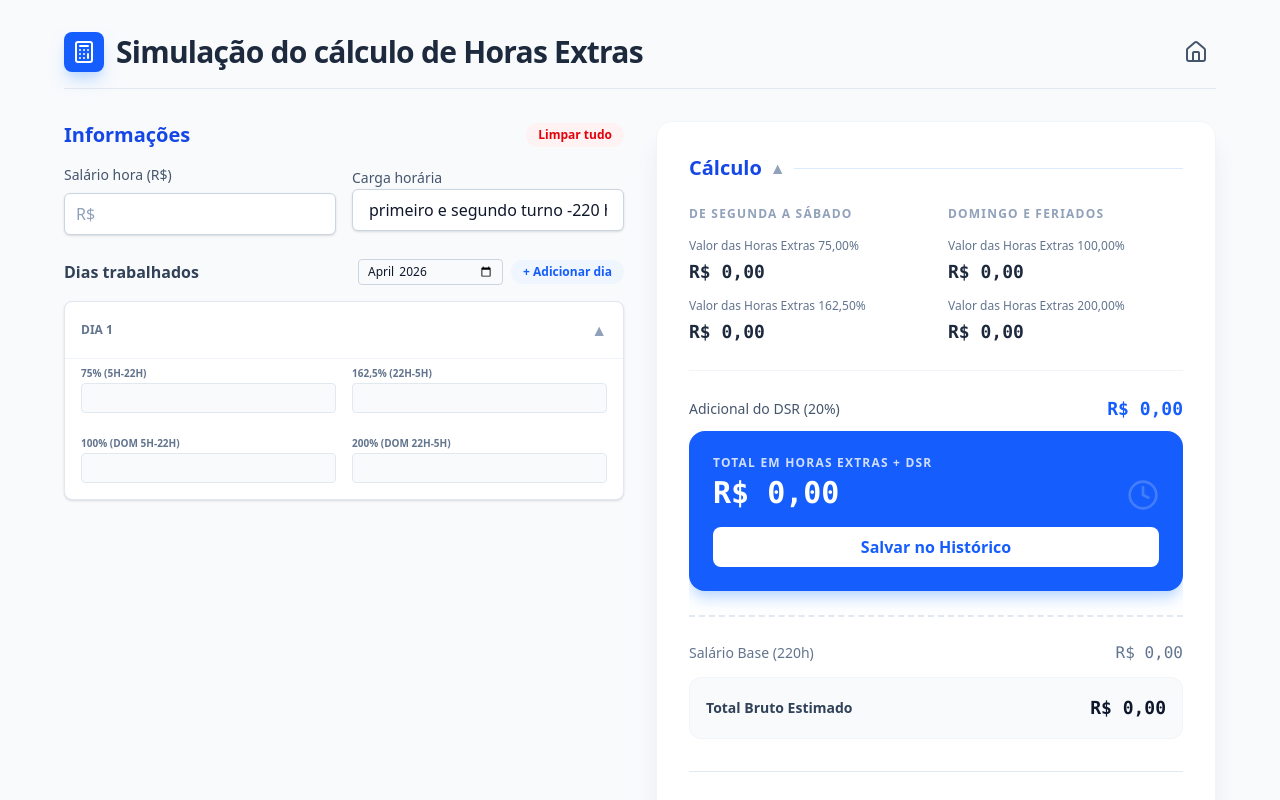
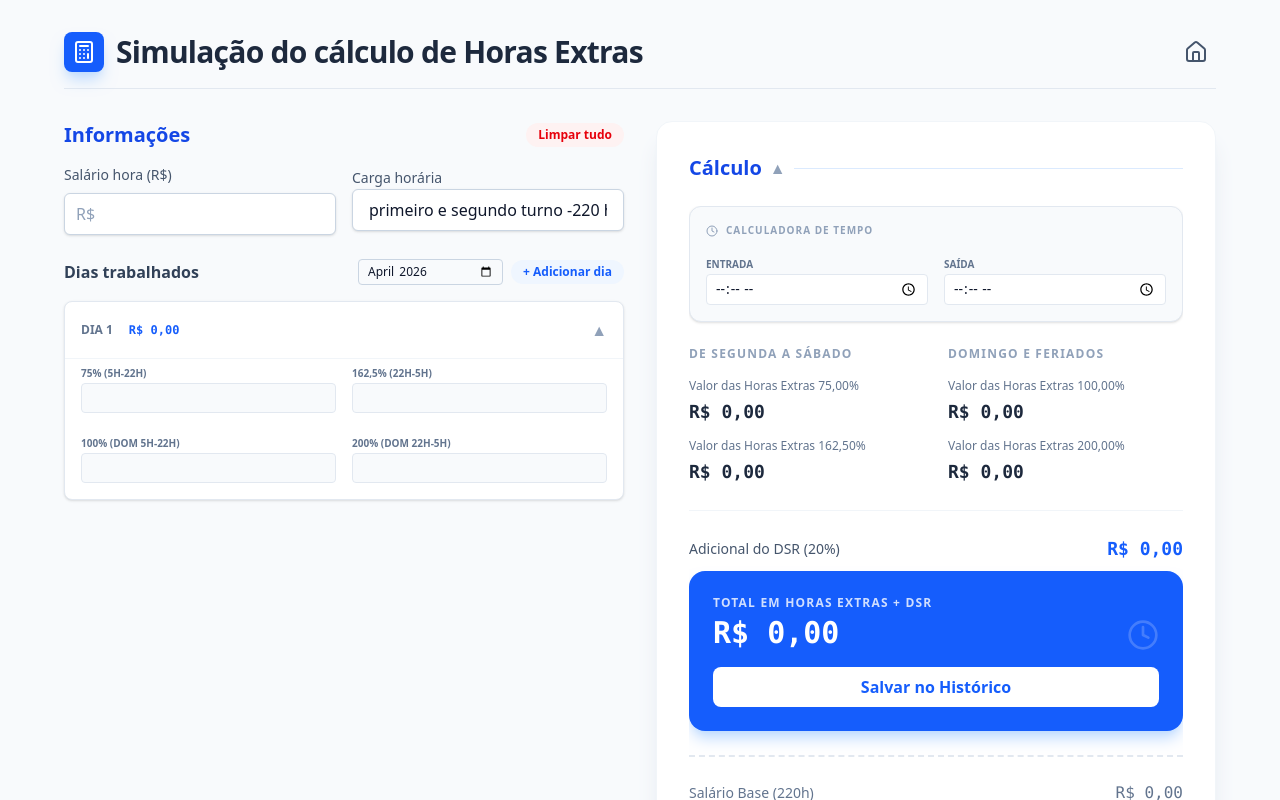
Before and after one commit to froesvieira-droid/Calculo-Hora-Extra, a React (Vite) app: page / in a window 1280 px wide. Shown: the top 800 px of the page. Built offline with nearby package versions, Linux system fonts and the light colour scheme.

Commit message:
feat: Add entry and exit time inputs for hourly calculation
Introduces input fields for entry and exit times, enabling the calculation of worked hours for each day. This allows for more precise overtime calculations based on actual working periods.

```diff
--- a/src/App.tsx
+++ b/src/App.tsx
@@ -37,8 +37,26 @@ export default function App() {
     return saved ? JSON.parse(saved) : [];
   });
   const [referenceMonth, setReferenceMonth] = useState<string>(new Date().toISOString().slice(0, 7)); // YYYY-MM
+  const [entryTime, setEntryTime] = useState<string>('');
+  const [exitTime, setExitTime] = useState<string>('');
 
   // Calculations
+  const workedHoursResult = useMemo(() => {
+    if (!entryTime || !exitTime) return null;
+    const [h1, m1] = entryTime.split(':').map(Number);
+    const [h2, m2] = exitTime.split(':').map(Number);
+    let diffMinutes = (h2 * 60 + m2) - (h1 * 60 + m1);
+    if (diffMinutes < 0) diffMinutes += 24 * 60;
+
+    const h = Math.floor(diffMinutes / 60);
+    const m = diffMinutes % 60;
+    const decimal = diffMinutes / 60;
+    return {
+      formatted: `${h}h ${m.toString().padStart(2, '0')}min`,
+      decimal: decimal.toFixed(2)
+    };
+  }, [entryTime, exitTime]);
+
   const calculations = useMemo(() => {
     const wage = Number(hourlyWage || 0);
 
@@ -209,7 +227,17 @@ export default function App() {
                       className="flex justify-between items-center p-4 cursor-pointer hover:bg-slate-50"
                       onClick={() => setExpandedDayId(expandedDayId === day.id ? null : day.id)}
                     >
-                      <span className="text-xs font-bold text-slate-500 uppercase">Dia {index + 1}</span>
+                        <div className="flex items-center gap-4">
+                          <span className="text-xs font-bold text-slate-500 uppercase">Dia {index + 1}</span>
+                          <span className="text-xs font-mono font-semibold text-blue-600">
+                            {formatCurrency(
+                              (Number(day.hours75 || 0) * (Number(hourlyWage || 0) * 1.75)) +
+                              (Number(day.hours162 || 0) * (Number(hourlyWage || 0) * 2.625)) +
+                              (Number(day.hours100 || 0) * (Number(hourlyWage || 0) * 2.00)) +
+                              (Number(day.hours200 || 0) * (Number(hourlyWage || 0) * 3.00))
+                            )}
+                          </span>
+                        </div>
                       <div className="flex items-center gap-2">
                         {days.length > 1 && (
                           <button onClick={(e) => { e.stopPropagation(); removeDay(day.id); }} className="text-xs text-red-500 hover:text-red-700">Remover</button>
@@ -278,6 +306,42 @@ export default function App() {
                   className="overflow-hidden"
                 >
                   <div className="space-y-6">
+                    {/* Calculadora de Horas (Utility) */}
+                    <div className="bg-slate-50 p-4 rounded-xl border border-slate-200 shadow-sm">
+                      <h4 className="text-[10px] font-bold text-slate-400 uppercase tracking-widest mb-3 flex items-center gap-2">
+                        <Clock className="w-3 h-3" /> Calculadora de Tempo
+                      </h4>
+                      <div className="grid grid-cols-2 gap-4">
+                        <div className="space-y-1">
+                          <label className="text-[10px] font-semibold text-slate-500 uppercase">Entrada</label>
+                          <input
+                            type="time"
+                            value={entryTime}
+                            onChange={(e) => setEntryTime(e.target.value)}
+                            className="w-full px-2 py-1 bg-white border border-slate-200 rounded text-sm outline-none focus:ring-1 focus:ring-blue-500"
+                          />
+                        </div>
+                        <div className="space-y-1">
+                          <label className="text-[10px] font-semibold text-slate-500 uppercase">Saída</label>
+                          <input
+                            type="time"
+                            value={exitTime}
+                            onChange={(e) => setExitTime(e.target.value)}
+                            className="w-full px-2 py-1 bg-white border border-slate-200 rounded text-sm outline-none focus:ring-1 focus:ring-blue-500"
+                          />
+                        </div>
+                      </div>
+                      {workedHoursResult && (
+                        <div className="mt-3 pt-3 border-t border-slate-200 flex justify-between items-center">
+                          <span className="text-[10px] font-bold text-slate-500 uppercase">Tempo Total:</span>
+                          <div className="text-right">
+                            <p className="text-sm font-bold text-blue-600">{workedHoursResult.formatted}</p>
+                            <p className="text-[10px] text-slate-400 font-mono">({workedHoursResult.decimal}h decimais)</p>
+                          </div>
+                        </div>
+                      )}
+                    </div>
+
                     <div className="grid grid-cols-1 sm:grid-cols-2 gap-6">
                       <div className="space-y-4">
                         <h4 className="text-xs font-bold text-slate-400 uppercase tracking-widest">De segunda a sábado</h4>
```
